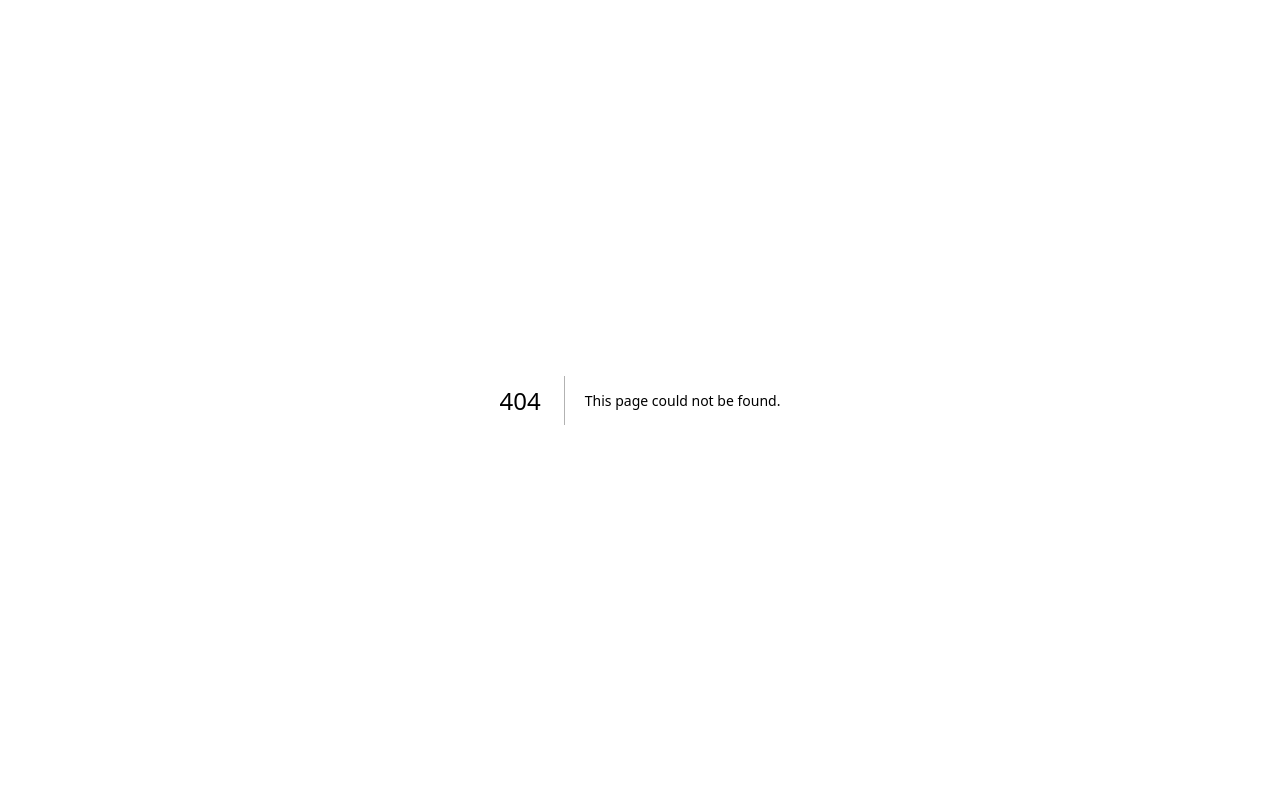
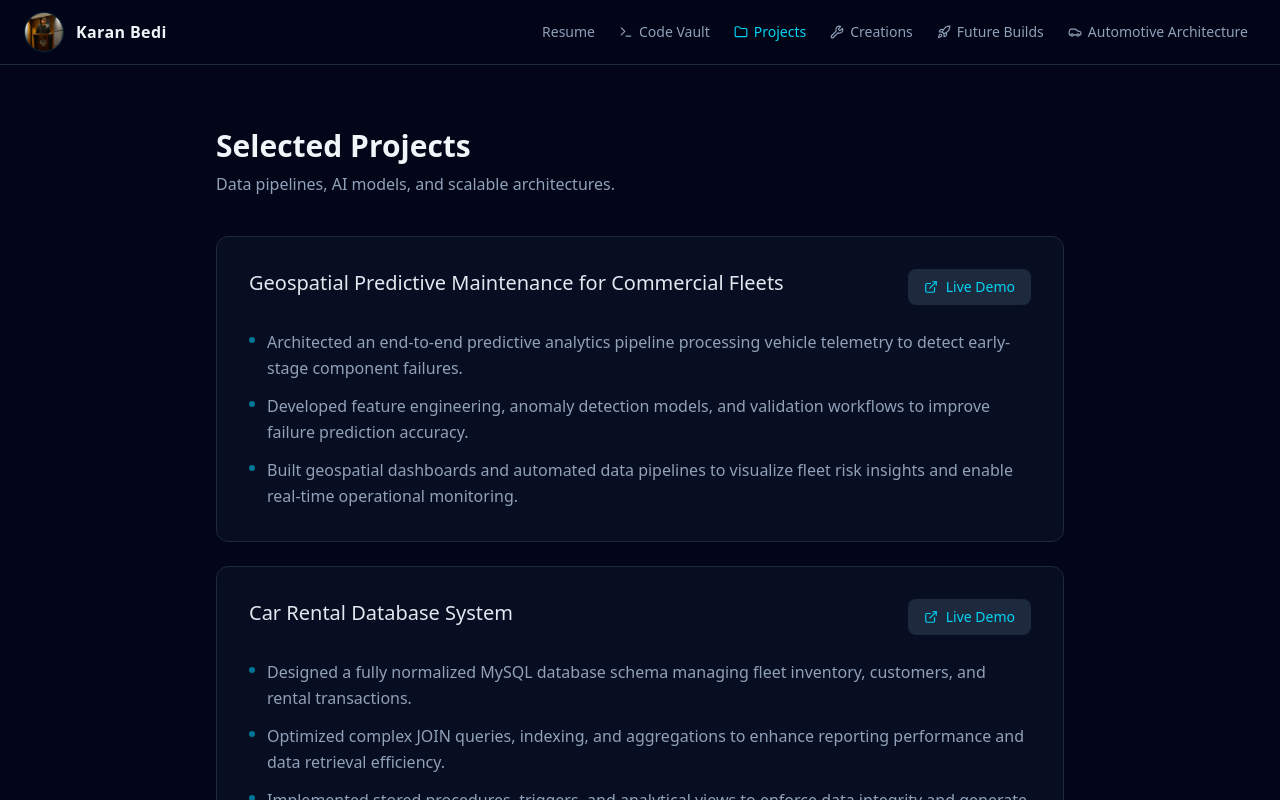
Before and after one commit to kbaylake/PersonalWebsite, a Next.js app in the folder my-portfolio/: page /projects in a window 1280 px wide. Before the commit this address had no page. Shown: the top 800 px of the page. Built offline with nearby package versions, Linux system fonts and the light colour scheme.

Commit message:
Added routing

```diff
--- /dev/null
+++ b/my-portfolio/app/automotive/page.tsx
@@ -0,0 +1,5 @@
+import AutoArchitectureSection from '@/components/sections/AutoArchitectureSection';
+
+export default function AutomotivePage() {
+  return <AutoArchitectureSection />;
+}
--- /dev/null
+++ b/my-portfolio/app/codevault/page.tsx
@@ -0,0 +1,5 @@
+import CodeVaultSection from '@/components/sections/CodeVaultSection';
+
+export default function CodeVaultPage() {
+  return <CodeVaultSection />;
+}
--- /dev/null
+++ b/my-portfolio/app/creations/page.tsx
@@ -0,0 +1,5 @@
+import CreationsSection from '@/components/sections/CreationsSection';
+
+export default function CreationsPage() {
+  return <CreationsSection />;
+}
--- /dev/null
+++ b/my-portfolio/app/futurebuilds/page.tsx
@@ -0,0 +1,5 @@
+import FutureBuildsSection from '@/components/sections/FutureBuildsSection';
+
+export default function FutureBuildsPage() {
+  return <FutureBuildsSection />;
+}
--- a/my-portfolio/app/layout.tsx
+++ b/my-portfolio/app/layout.tsx
@@ -1,5 +1,6 @@
 import type { Metadata } from "next";
 import "./globals.css";
+import Navbar from "@/components/layout/Navbar";
 
 export const metadata: Metadata = {
   title: "Karan Bedi | Portfolio",
@@ -14,7 +15,13 @@ export default function RootLayout({
   return (
     <html lang="en">
       <body className="bg-slate-950 text-slate-300 antialiased selection:bg-cyan-900 selection:text-cyan-50">
-        {children}
+        <Navbar />
+        <main className="max-w-4xl mx-auto px-6 pt-32 pb-20">
+          {children}
+        </main>
+        <footer className="border-t border-slate-800 py-8 text-center text-slate-500 text-sm">
+          <p>© 2026 Karan Bedi. Built for the future of mobility.</p>
+        </footer>
       </body>
     </html>
   );
--- a/my-portfolio/app/page.tsx
+++ b/my-portfolio/app/page.tsx
@@ -1,33 +1,5 @@
-"use client";
-
-import { useState } from 'react';
-import Navbar from '@/components/layout/Navbar';
 import ResumeSection from '@/components/sections/ResumeSection';
-import CodeVaultSection from '@/components/sections/CodeVaultSection';
-import ProjectsSection from '@/components/sections/ProjectsSection';
-import CreationsSection from '@/components/sections/CreationsSection';
-import FutureBuildsSection from '@/components/sections/FutureBuildsSection';
-import AutoArchitectureSection from '@/components/sections/AutoArchitectureSection';
 
 export default function Home() {
-  const [activeTab, setActiveTab] = useState('home');
-
-  return (
-    <div className="min-h-screen bg-slate-950 text-slate-300 font-sans selection:bg-cyan-900 selection:text-cyan-50">
-      <Navbar activeTab={activeTab} setActiveTab={setActiveTab} />
-
-      <main className="max-w-4xl mx-auto px-6 pt-32 pb-20">
-        {activeTab === 'home' && <ResumeSection />}
-        {activeTab === 'code' && <CodeVaultSection />}
-        {activeTab === 'projects' && <ProjectsSection />}
-        {activeTab === 'creations' && <CreationsSection />}
-        {activeTab === 'future' && <FutureBuildsSection />}
-        {activeTab === 'auto' && <AutoArchitectureSection />}
-      </main>
-
-      <footer className="border-t border-slate-800 py-8 text-center text-slate-500 text-sm">
-        <p>© 2026 Karan Bedi. Built for the future of mobility.</p>
-      </footer>
-    </div>
-  );
+  return <ResumeSection />;
 }
--- /dev/null
+++ b/my-portfolio/app/projects/page.tsx
@@ -0,0 +1,5 @@
+import ProjectsSection from '@/components/sections/ProjectsSection';
+
+export default function ProjectsPage() {
+  return <ProjectsSection />;
+}
--- a/my-portfolio/components/layout/Navbar.tsx
+++ b/my-portfolio/components/layout/Navbar.tsx
@@ -1,68 +1,50 @@
+'use client';
+
+import Link from 'next/link';
+import { usePathname } from 'next/navigation';
 import { Terminal, Car, Folder, Wrench, Rocket } from 'lucide-react';
 
-interface NavbarProps {
-  activeTab: string;
-  setActiveTab: (tab: string) => void;
-}
+const navItems = [
+  { href: '/', label: 'Resume', icon: null },
+  { href: '/codevault', label: 'Code Vault', icon: Terminal },
+  { href: '/projects', label: 'Projects', icon: Folder },
+  { href: '/creations', label: 'Creations', icon: Wrench },
+  { href: '/futurebuilds', label: 'Future Builds', icon: Rocket },
+  { href: '/automotive', label: 'Automotive Architecture', icon: Car },
+];
 
-export default function Navbar({ activeTab, setActiveTab }: NavbarProps) {
+export default function Navbar() {
+  const pathname = usePathname();
+
   return (
     <nav className="fixed top-0 w-full z-50 bg-slate-950/80 backdrop-blur-md border-b border-slate-800">
       <div className="max-w-7xl mx-auto px-6 h-16 flex items-center justify-between">
 
         {/* --- LOGO SECTION --- */}
-        <div className="flex items-center space-x-3 flex-shrink-0">
+        <Link href="/" className="flex items-center space-x-3 flex-shrink-0">
           <img
             src="/images/profile.jpeg"
             alt="Karan Bedi"
             className="w-8 h-8 sm:w-10 sm:h-10 rounded-full object-cover border border-cyan-900/50"
           />
           <span className="text-slate-100 font-semibold tracking-wide hidden sm:block">Karan Bedi</span>
-        </div>
+        </Link>
 
         {/* --- NAVIGATION TABS --- */}
         <div className="flex space-x-6 text-sm font-medium overflow-x-auto no-scrollbar px-2 w-full justify-start sm:justify-end">
-          <button
-            onClick={() => setActiveTab('home')}
-            className={`flex-shrink-0 transition-colors hover:text-cyan-400 ${activeTab === 'home' ? 'text-cyan-400' : 'text-slate-400'}`}
-          >
-            Resume
-          </button>
-          <button
-            onClick={() => setActiveTab('code')}
-            className={`flex-shrink-0 flex items-center space-x-1.5 transition-colors hover:text-cyan-400 ${activeTab === 'code' ? 'text-cyan-400' : 'text-slate-400'}`}
-          >
-            <Terminal size={14} />
-            <span>Code Vault</span>
-          </button>
-          <button
-            onClick={() => setActiveTab('projects')}
-            className={`flex-shrink-0 flex items-center space-x-1.5 transition-colors hover:text-cyan-400 ${activeTab === 'projects' ? 'text-cyan-400' : 'text-slate-400'}`}
-          >
-            <Folder size={14} />
-            <span>Projects</span>
-          </button>
-          <button
-            onClick={() => setActiveTab('creations')}
-            className={`flex-shrink-0 flex items-center space-x-1.5 transition-colors hover:text-cyan-400 ${activeTab === 'creations' ? 'text-cyan-400' : 'text-slate-400'}`}
-          >
-            <Wrench size={14} />
-            <span>Creations</span>
-          </button>
-          <button
-            onClick={() => setActiveTab('future')}
-            className={`flex-shrink-0 flex items-center space-x-1.5 transition-colors hover:text-cyan-400 ${activeTab === 'future' ? 'text-cyan-400' : 'text-slate-400'}`}
-          >
-            <Rocket size={14} />
-            <span>Future Builds</span>
-          </button>
-          <button
-            onClick={() => setActiveTab('auto')}
-            className={`flex-shrink-0 flex items-center space-x-1.5 transition-colors hover:text-cyan-400 ${activeTab === 'auto' ? 'text-cyan-400' : 'text-slate-400'}`}
-          >
-            <Car size={14} />
-            <span>Automotive Architecture</span>
-          </button>
+          {navItems.map(({ href, label, icon: Icon }) => {
+            const isActive = pathname === href;
+            return (
+              <Link
+                key={href}
+                href={href}
+                className={`flex-shrink-0 flex items-center space-x-1.5 transition-colors hover:text-cyan-400 ${isActive ? 'text-cyan-400' : 'text-slate-400'}`}
+              >
+                {Icon && <Icon size={14} />}
+                <span>{label}</span>
+              </Link>
+            );
+          })}
         </div>
       </div>
     </nav>
```
